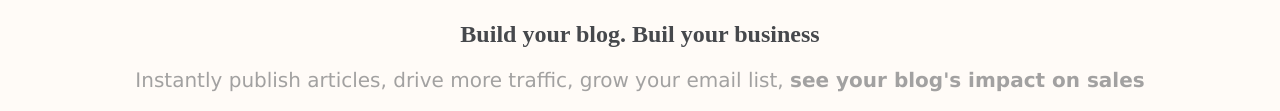
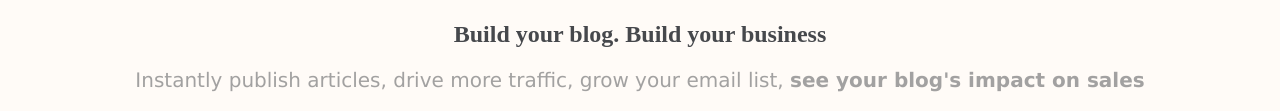
Before and after one commit to ErnestoCastroSpartan/frontend, a plain HTML site: page index.html in a window 1280 px wide. Shown: the part 541-652 px from the top of the page. Drawn offline with Linux system fonts and the light colour scheme.

Commit message:
Había un error de ortografía

```diff
--- a/index.html
+++ b/index.html
@@ -39,7 +39,7 @@
 
 <section class="main">
   <img src="https://ignos.blog/wp-content/uploads/2021/04/capterra.png" alt="logo">
-  <h1> Build your blog. Buil your business </h1>
+  <h1> Build your blog. Build your business </h1>
   <!-- <h2>hola que hace</h2> -->
 
   </style>
```
